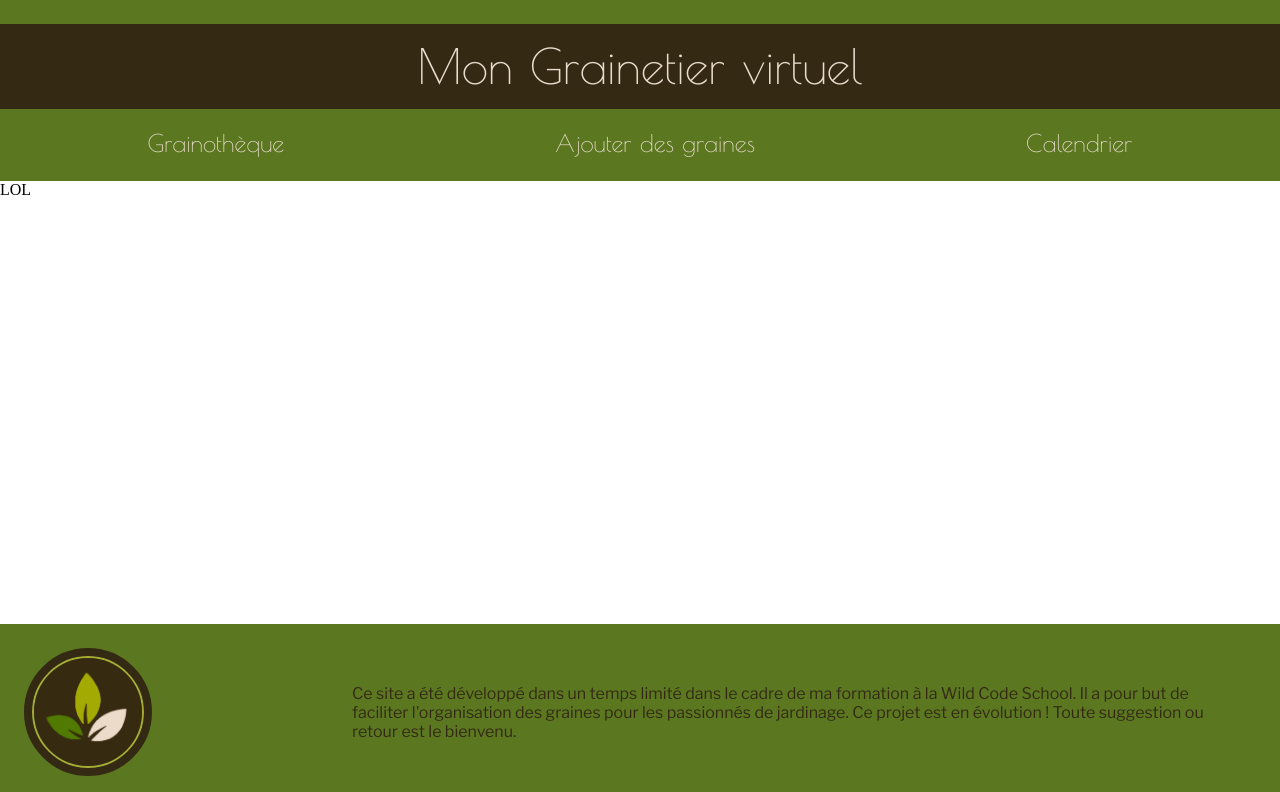
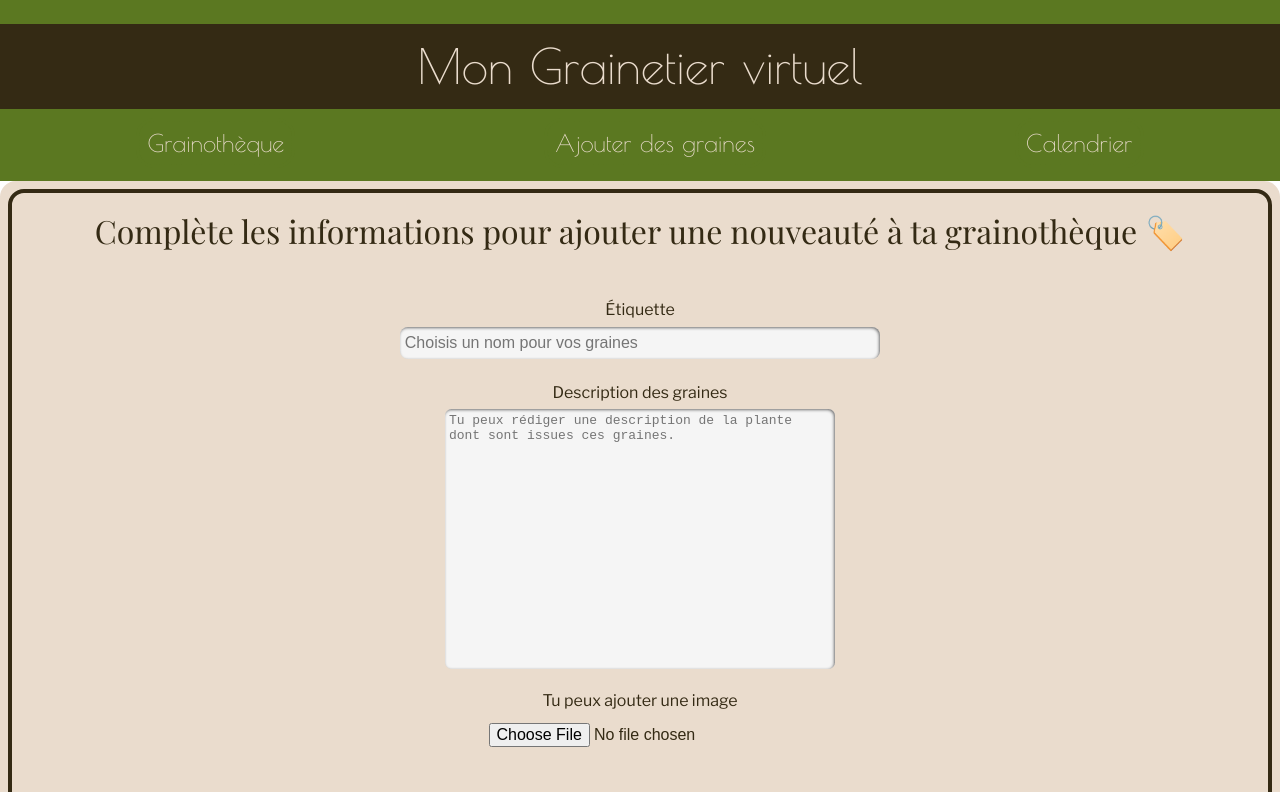
Before and after one commit to victorSanLopez/seed_library, a React (Vite) app in the folder client/: page /ajouter-mes-graines in a window 1280 px wide. Shown: the top 792 px of the page. Built offline with nearby package versions, Linux system fonts and the light colour scheme.

Commit message:
feat: create seed entry form

```diff
--- a/client/src/pages/seedEntryPage/SeedEntryPage.tsx
+++ b/client/src/pages/seedEntryPage/SeedEntryPage.tsx
@@ -1,7 +1,75 @@
+import axios from "axios";
+import { useForm } from "react-hook-form";
+import type { SubmitHandler } from "react-hook-form";
+import { toast } from "react-toastify";
+import type { SeedType } from "../../types/seed";
+import { seedValidation } from "../../validations/seedEntryValidations";
+import style from "./seedEntryPage.module.css";
+
 export default function SeedEntryPage() {
+  type SeedDataType = Omit<SeedType, "id" | "category_id" | "user_id">;
+  const {
+    register,
+    handleSubmit,
+    formState: { errors },
+  } = useForm<SeedDataType>();
+
+  const sendData: SubmitHandler<SeedDataType> = async (data) => {
+    try {
+      const response = await axios.post(
+        `${import.meta.env.VITE_API_URL}/api/v1/seeds/`,
+        data,
+      );
+      toast.success(response.data.message);
+    } catch (err) {
+      toast.error("Oups, un souci est survenu. On réessaie plus tard ? 🙃");
+    }
+  };
+
   return (
-    <section>
-      <p>LOL</p>
+    <section className={style.formContainer}>
+      <form onSubmit={handleSubmit(sendData)} className={style.form}>
+        <h2 className={style.title}>
+          Complète les informations pour ajouter une nouveauté à ta grainothèque
+          🏷️
+        </h2>
+        <label className={style.formLabel} htmlFor="label">
+          Étiquette
+          <input
+            id="label"
+            type="text"
+            placeholder="Choisis un nom pour vos graines"
+            {...register("label", seedValidation.label)}
+            className={style.formInput}
+          />
+          {errors.label && <span>{errors.label.message}</span>}
+        </label>
+        <label className={style.formLabel} htmlFor="description">
+          Description des graines
+          <textarea
+            id="description"
+            placeholder="Tu peux rédiger une description de la plante dont sont issues ces graines."
+            {...register("description", seedValidation.description)}
+            className={style.formTextArea}
+          />
+          {errors.description && <span>{errors.description.message}</span>}
+        </label>
+        <label className={style.formLabel} htmlFor="image">
+          Tu peux ajouter une image
+          <input
+            id="image"
+            type="file"
+            accept="image/*"
+            {...register("image", seedValidation.image)}
+            className={style.imageUploader}
+            // onChange={handleImageChange}
+          />
+          {errors.image && <span>{errors.image.message}</span>}
+        </label>
+        <button type="submit" className={style.submitButton}>
+          Valider
+        </button>
+      </form>
     </section>
   );
 }
--- a/client/src/pages/seedEntryPage/seedEntryPage.module.css
+++ b/client/src/pages/seedEntryPage/seedEntryPage.module.css
@@ -0,0 +1,91 @@
+.formContainer {
+  background-color: var(--color-background);
+  border-radius: 1em;
+  padding: 0.5em;
+}
+
+.form {
+  display: flex;
+  flex-direction: column;
+  align-items: center;
+  border: solid 0.3em var(--color-primary);
+  border-radius: 1em;
+  gap: 1em;
+  padding: 1em;
+  font-family: var(--text-font);
+  color: var(--color-primary);
+}
+
+.title {
+  font-family: var(--title-font);
+  font-size: 2em;
+  text-align: center;
+  margin-bottom: 1em;
+}
+
+.formLabel {
+  display: flex;
+  flex-direction: column;
+  align-items: center;
+}
+
+.formInput {
+  background-color: whitesmoke;
+  box-shadow: inset -1px 1px 3px 0 var(--color-hint);
+  height: 2em;
+  border-radius: 0.5em;
+  margin: 0.5em;
+  padding: 0.3em;
+  width: 30em;
+}
+
+.formTextArea {
+  background-color: whitesmoke;
+  box-shadow: inset -1px 1px 3px 0 var(--color-hint);
+  height: 2em;
+  border-radius: 0.5em;
+  margin: 0.5em;
+  padding: 0.3em;
+  width: 30em;
+  height: 20em;
+  resize: none;
+  ::placeholder {
+    font-family: var(--text-font);
+    font-size: 1.5em;
+    color: red;
+  }
+}
+
+.imageUploader {
+  height: 2em;
+  margin: 0.5em;
+  padding: 0.3em;
+}
+
+.submitButton {
+  background-color: var(--color-primary);
+  border: solid 0.1em var(--color-accent);
+  outline: solid 0.2em var(--color-primary);
+  border-radius: 1em;
+  margin: 1em;
+  padding: 0.5em 1.5em 0.5em 1.5em;
+  color: var(--color-accent);
+  font-family: var(--special-font);
+  font-size: 1.5em;
+}
+
+.text {
+  font-size: 0.8em;
+}
+
+.link {
+  font-size: 0.8em;
+  font-weight: bold;
+  &:hover {
+    text-decoration: underline;
+  }
+}
+
+span {
+  color: red;
+}
--- /dev/null
+++ b/client/src/validations/seedEntryValidations.ts
@@ -0,0 +1,54 @@
+export const seedValidation = {
+  label: {
+    required:
+      "Donne un nom à ta graine, c'est plus facile pour s'y retrouver ! 🌱",
+    minLength: {
+      value: 2,
+      message: "Un nom trop court ? Essaie au moins 2 caractères. 😉",
+    },
+    maxLength: {
+      value: 50,
+      message:
+        "Un peu plus concis ? 50 caractères max, c'est déjà pas mal ! 😄",
+    },
+  },
+  description: {
+    required: "Ajoute une petite description, même rapide ! 📜",
+    minLength: {
+      value: 20,
+      message: "Raconte-nous un peu plus ! Au moins 20 caractères. ✍️",
+    },
+    maxLength: {
+      value: 300,
+      message:
+        "C'est une belle histoire, mais essaye de rester sous 300 caractères. 😅",
+    },
+  },
+  image: {
+    validate: (value: FileList | string | null | undefined) => {
+      if (!value || typeof value === "string") return true;
+
+      const allowedTypes = [
+        "image/jpeg",
+        "image/png",
+        "image/gif",
+        "image/webp",
+      ];
+      const maxSize = 2 * 1024 * 1024;
+
+      const uploadedFile = value[0];
+
+      if (!uploadedFile) return true;
+
+      if (!allowedTypes.includes(uploadedFile.type)) {
+        return "Format non valide. Choisis un fichier JPG, PNG, GIF ou WEBP. 📸";
+      }
+
+      if (uploadedFile.size > maxSize) {
+        return "Fichier trop volumineux. Max : 2 Mo. 🚀";
+      }
+
+      return true;
+    },
+  },
+};
```
Also changed, not shown: client/src/types/seed.d.ts (added, +8 -0 lines).
